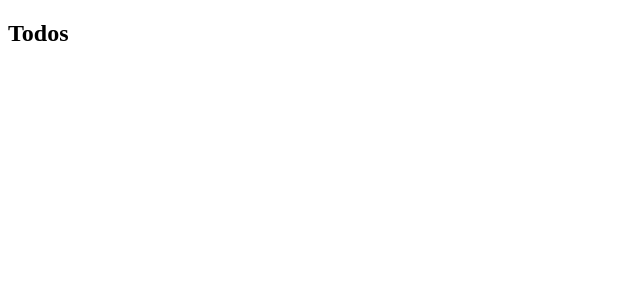
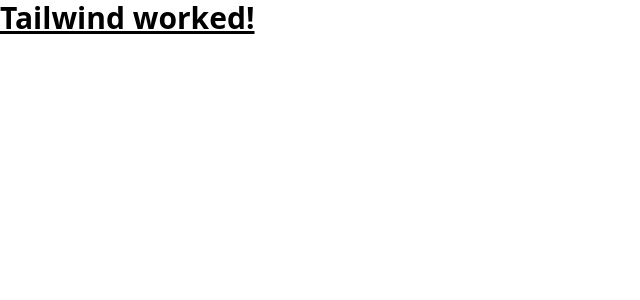
Before and after one commit to EnkiGroup/DesafioReactFrontendJunior2024, a React (Create React App) app: page / in a window 1280 px wide. Shown: the top 300 px of the page, without its empty margins (0-640 px from the left). Built offline with nearby package versions, Linux system fonts and the light colour scheme.

Commit message:
:tada: first commit: setting up tailwind css!

```diff
--- a/package.json
+++ b/package.json
@@ -12,7 +12,7 @@
     "@types/react-dom": "^17.0.0",
     "react": "^17.0.2",
     "react-dom": "^17.0.2",
-    "react-scripts": "4.0.3",
+    "react-scripts": "^5.0.1",
     "typescript": "^4.1.2",
     "web-vitals": "^1.0.1"
   },
@@ -41,6 +41,7 @@
     ]
   },
   "devDependencies": {
-    "nock": "^13.1.1"
+    "nock": "^13.1.1",
+    "tailwindcss": "^3.4.4"
   }
 }
--- a/src/app.tsx
+++ b/src/app.tsx
@@ -1,9 +1,9 @@
-import React from "react";
+import "./index.css";
 
 export default function App() {
   return (
     <section>
-      <h1>Todos</h1>
+      <h1 className="text-3xl font-bold underline">Tailwind worked!</h1>
     </section>
   );
 }
--- /dev/null
+++ b/src/components/item/item.tsx
@@ -0,0 +1,6 @@
+
+export default function item() {
+  return (
+    <div>item</div>
+  )
+}
--- /dev/null
+++ b/src/components/searchbar/searchbar.tsx
@@ -0,0 +1,7 @@
+import React from 'react'
+
+export default function searchbar() {
+  return (
+    <div>searchbar</div>
+  )
+}
--- /dev/null
+++ b/src/index.css
@@ -0,0 +1,3 @@
+@tailwind base;
+@tailwind components;
+@tailwind utilities;
--- /dev/null
+++ b/tailwind.config.js
@@ -0,0 +1,8 @@
+/** @type {import('tailwindcss').Config} */
+module.exports = {
+  content: ["./src/**/*.{js,jsx,ts,tsx}"],
+  theme: {
+    extend: {},
+  },
+  plugins: [],
+};
```
Also changed, not shown: 2 other files (tests, documents, lock files or other folders).
